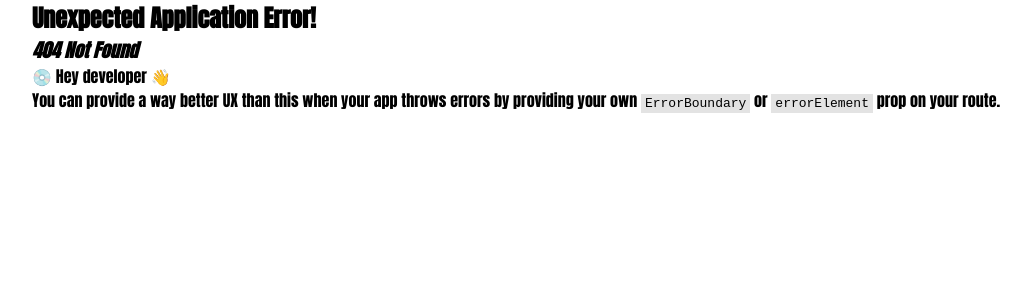
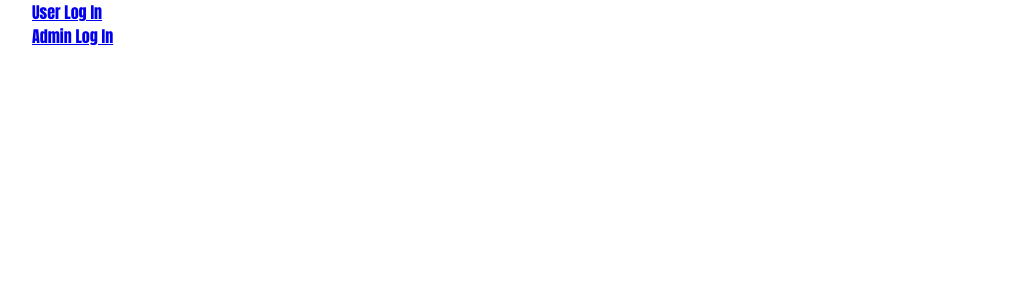
Before and after one commit to mbabarali/FA24-ReactJS-ToDoApp, a React (Create React App) app: page / in a window 1280 px wide. Before the commit this address had no page. Shown: the top 300 px of the page, without its empty margins (96-1127 px from the left). Built offline with nearby package versions, Linux system fonts and the light colour scheme.

Commit message:
Adding the signin page

```diff
--- a/src/App.js
+++ b/src/App.js
@@ -8,6 +8,8 @@ import { RouterProvider } from "react-router-dom";
 import TaskListProvider from "./store/TaskListProvider";
 import UserLayout from "./layouts/UserLayout";
 import AdminLayout from "./layouts/AdminLayout";
+
+import SignIn from "./pages/SignIn";
 
 import AdminHome from "./pages/admin/Home"; // Default export renamed
 import AdminNew from "./pages/admin/New"; // Default export renamed
@@ -26,6 +28,11 @@ import Update from "./pages/Update";
 // -------------------------------
 // Defining Routes - Option 1
 const routes_op1 = [
+  {
+    path: "/",
+    element: <SignIn></SignIn>,
+    errorElement: <Error source="ROOT"></Error>,
+  },
   {
     path: "/user",
     element: <UserLayout />,
@@ -82,6 +89,11 @@ const routes_op1 = [
 // const routes_op2 = createRoutesFromElements(
 //   <Route>
 //     <Route
+//       path="/"
+//       element={<SignIn></SignIn>}
+//       errorElement={<Error source="ROOT" />}
+//     ></Route>
+//     <Route
 //       path="user"
 //       element={<UserLayout></UserLayout>}
 //       errorElement={<Error source="USER" />}
--- /dev/null
+++ b/src/components/LogIn.jsx
@@ -0,0 +1,12 @@
+import { Link } from "react-router-dom";
+
+function LogIn() {
+  return (
+    <div style={{ display: "flex", flexDirection: "column" }}>
+      <Link to="user"> User Log In </Link>
+      <Link to="admin"> Admin Log In </Link>
+    </div>
+  );
+}
+
+export default LogIn;
--- /dev/null
+++ b/src/pages/SignIn.jsx
@@ -0,0 +1,7 @@
+import LogIn from "../components/LogIn";
+
+function SignIn() {
+  return <LogIn></LogIn>;
+}
+
+export default SignIn;
```
